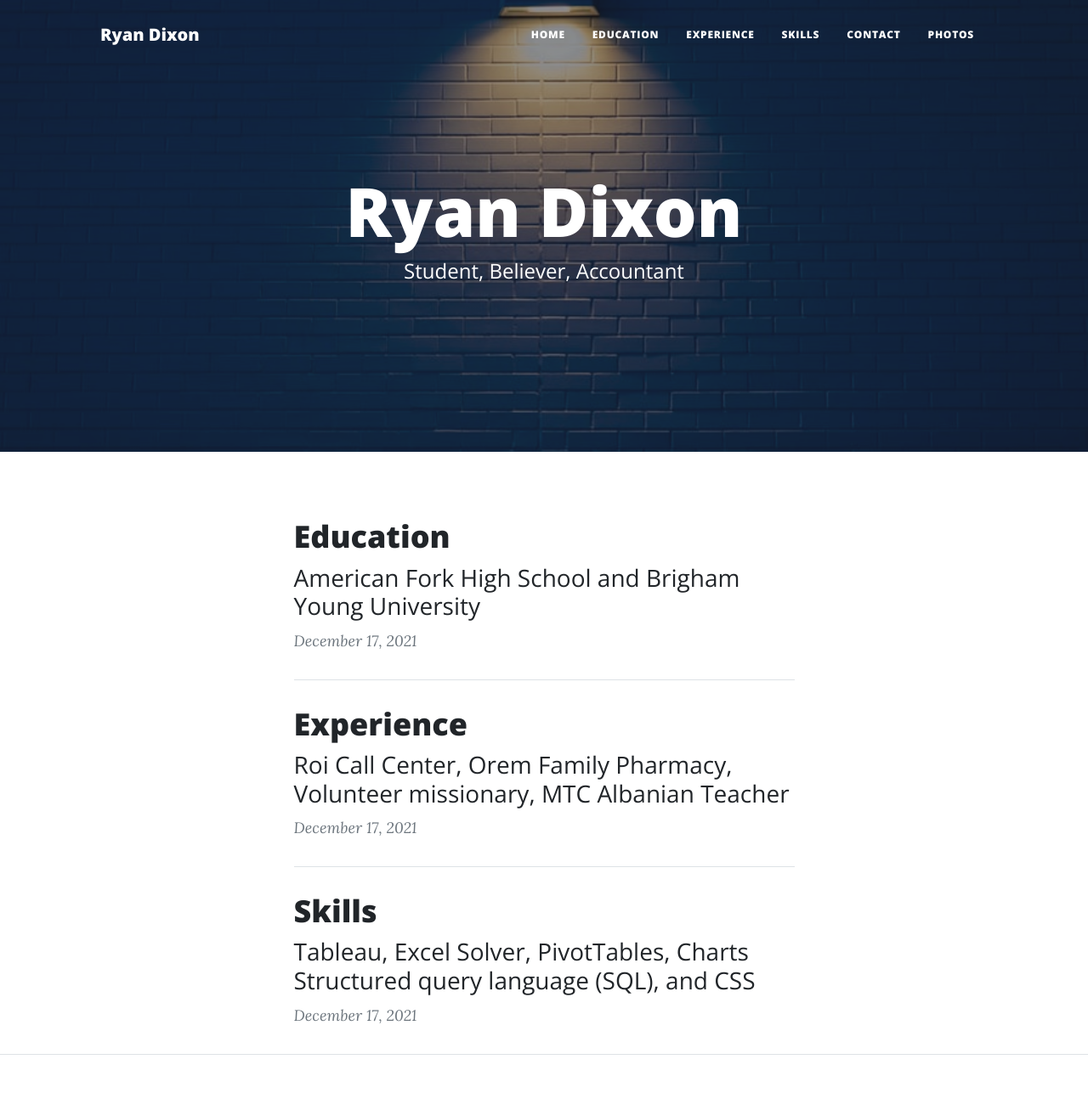
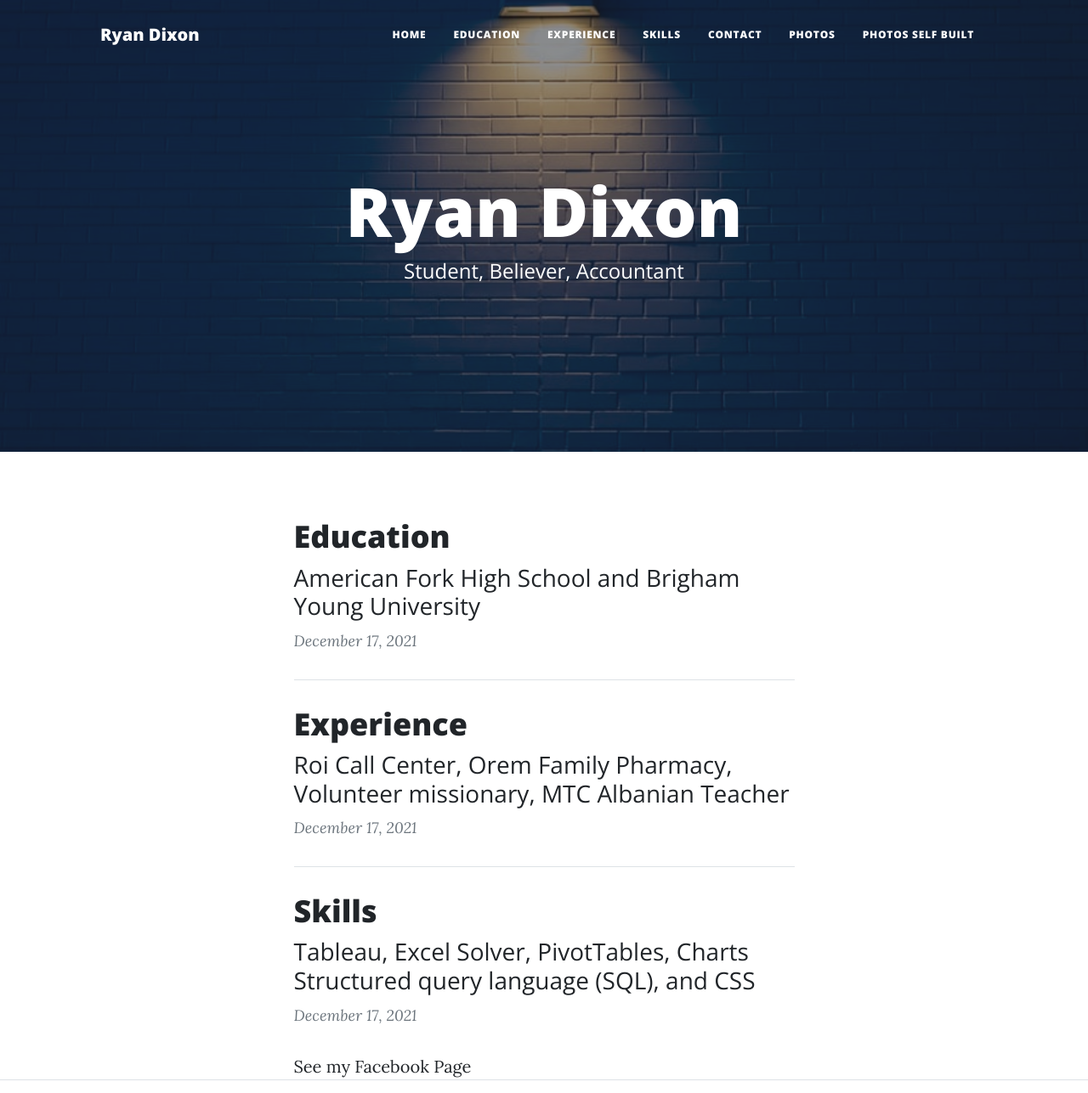
Before and after one commit to ryandixon1020/IS201, a plain HTML site: page index.html in a window 1280 px wide. Shown: the top 1287 px of the page at 85% size. Drawn offline with nearby package versions, Linux system fonts and the light colour scheme.

Commit message:
Add files via upload

```diff
--- a/index.html
+++ b/index.html
@@ -33,6 +33,9 @@
                         <li class="nav-item"><a class="nav-link px-lg-3 py-3 py-lg-4" href="post copy.html">Skills</a></li>
                         <li class="nav-item"><a class="nav-link px-lg-3 py-3 py-lg-4" href="contact.html">Contact</a></li>
                         <li class="nav-item"><a class="nav-link px-lg-3 py-3 py-lg-4" href="post copy 2.html">Photos</a></li>
+                        <li class="nav-item"><a class="nav-link px-lg-3 py-3 py-lg-4" href="Photos x2">Photos Self Built
+
+                        </a></li>
                     </ul>
                 </div>
             </div>
@@ -91,7 +94,10 @@
                            December 17, 2021
                         </p>
                     </div>
+
                     <!-- Divider-->
+                    See my <a href="https://www.facebook.com/ryan.dixon.1848816" target="_blank" title="Ryan's Linkedin Profile"> Facebook Page </a>
+
                     <!-- Pager-->
                 </div>
             </div>
```
